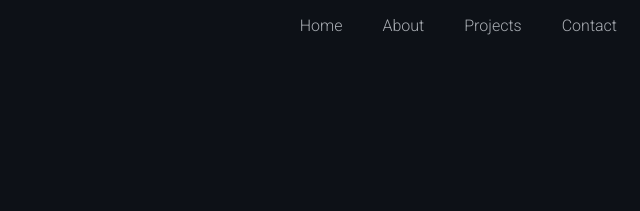
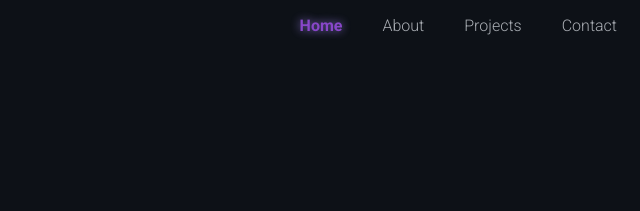
Before and after one commit to Tushar1s2/PortFolio-HTML-CSS-JS-, a plain HTML site: page index.html in a window 1280 px wide. Shown: the top 211 px of the page, 633-1273 px from the left. Drawn offline with Linux system fonts and the light colour scheme.

Commit message:
Just letter changes

```diff
--- a/index.html
+++ b/index.html
@@ -13,12 +13,11 @@
 </head>
 
 <body>
-    <div class="main">
     <div class="header">
         <div class="mainName"><span>T</span>ushar</div>
         <div class="nav">
             <div class="nav-options">
-                    <a href="index.html" >Home</a>
+                <a href="index.html"class="active">Home</a>
             </div>
             <div class="nav-options">
                 <a href="about.html">About</a>
@@ -26,11 +25,12 @@
             <div class="nav-options">
                 <a href="#">Projects</a>
             </div>
-                <div class="nav-options"class="active">
+            <div class="nav-options" class="active">
                 <a href="contact.html">Contact</a>
             </div>
         </div>
     </div>
+    <div class="main">
         <div class="intro">
             <h2>Hi, I'm<span> Tushar Singh Panwar</span></h2>
             <h3>Aspiring Full Stack Developer</h3>
--- a/style.css
+++ b/style.css
@@ -74,8 +74,6 @@ span {
     color: #A855F7;
     font-weight: bold;
     text-shadow: 0 0 10px #a78bfa;
-
-
 }
 
 .intro {
```
Lines whose indentation alone changed are shown as unchanged.
